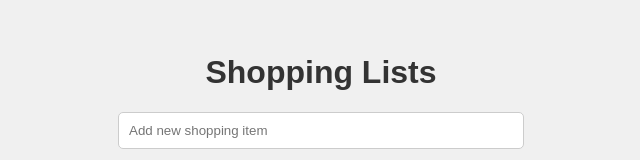
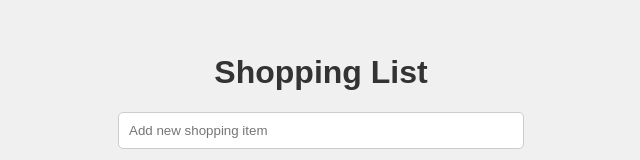
Before and after one commit to Simonkrh/infrastructure-delivery-pipeline, a website: page frontend/index.html in a window 1280 px wide. Shown: the part 231-391 px from the top of the page, without its empty margins (319-959 px from the left). Drawn offline with Linux system fonts and the light colour scheme; no server answers.

Commit message:
Update index.html for testing

```diff
--- a/frontend/index.html
+++ b/frontend/index.html
@@ -81,7 +81,7 @@
 </head>
 
 <body>
-    <h1>Shopping Lists</h1>
+    <h1>Shopping List</h1>
     <input type="text" id="new-shopping-item" placeholder="Add new shopping item" />
     <button id="add-shopping-item" class="addButton">Add Shopping Item</button>
     <div id="shopping-list"></div>
```
